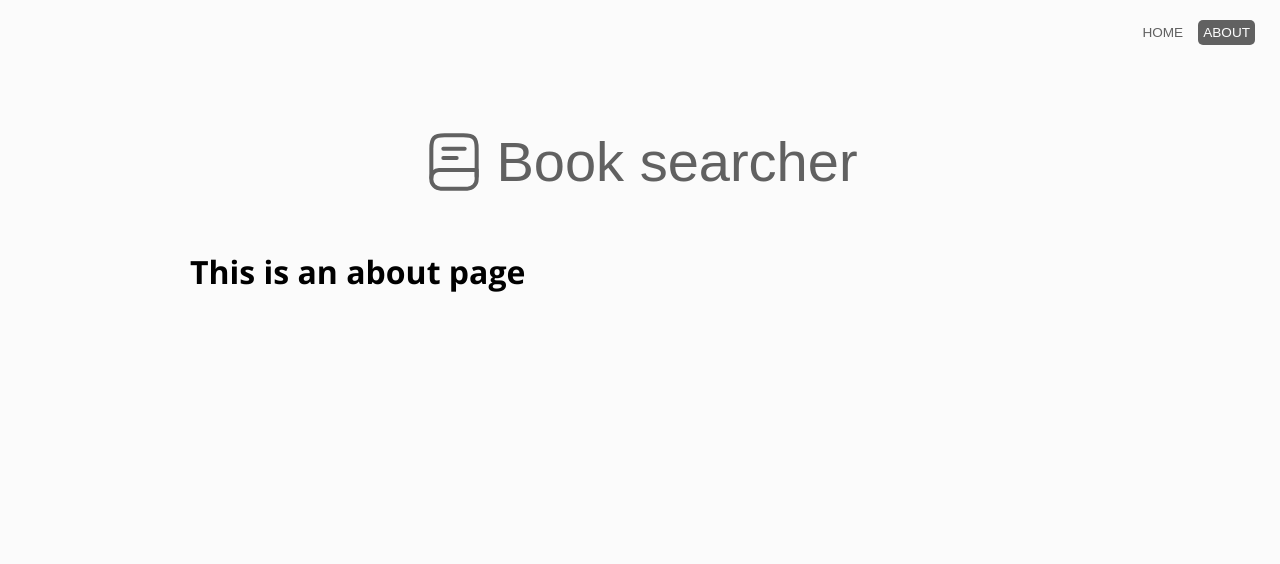
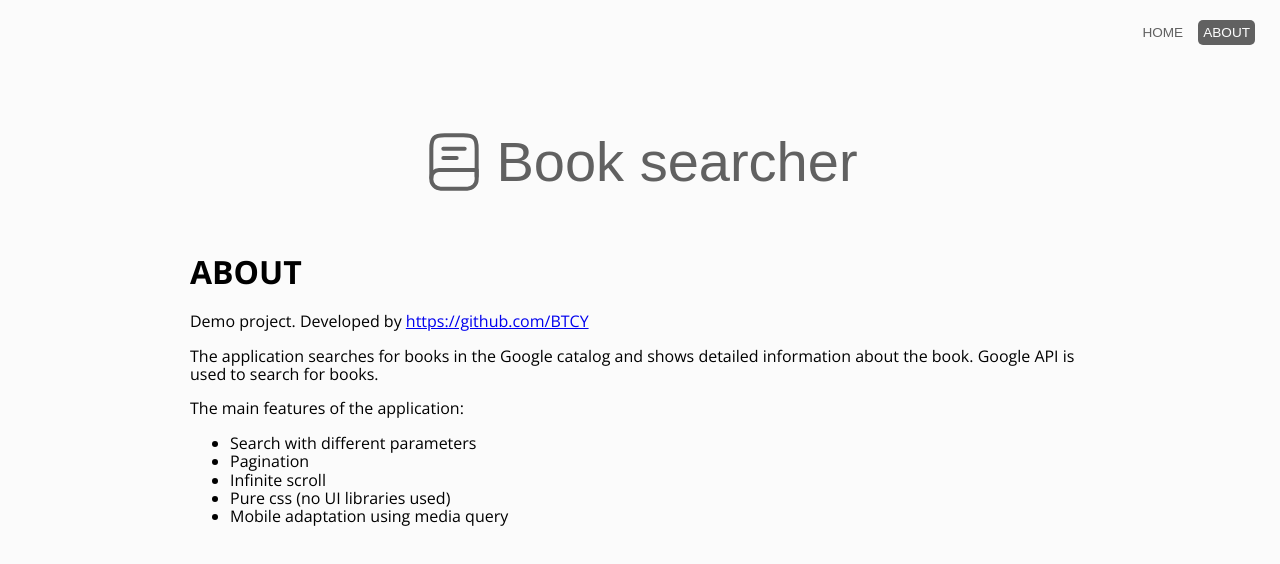
Before and after one commit to BTCY/book-catalog-vue-js, a Vue app: page /about in a window 1280 px wide. Shown: the top 564 px of the page. Built offline with nearby package versions, Linux system fonts and the light colour scheme.

Commit message:
Creation of the About page

```diff
--- a/src/components/BookDetails.vue
+++ b/src/components/BookDetails.vue
@@ -148,11 +148,14 @@ export default {
         }
         this.loadState = "success"
       })
-      .catch((error: any) => console.log(error))
+      .catch((error) => {
+        console.log(error);
+        this.loadState = "error"
+        this.book = undefined;
+      })
   }
 }
 </script>
-
 
 <style scoped>  .book-details-wrap {
     margin-bottom: 30px;
--- a/src/views/AboutView.vue
+++ b/src/views/AboutView.vue
@@ -1,8 +1,27 @@
 <template>
   <div class="about">
-    <h1>This is an about page</h1>
+    <h1>ABOUT</h1>
+
+    <p>
+      Demo project. Developed by <a href="https://github.com/BTCY" target="_blank">https://github.com/BTCY</a>
+    </p>
+
+    <p>
+      The application searches for books in the Google catalog and shows detailed information about the book. Google API
+      is used to search for books.
+    </p>
+
+    <p>
+      The main features of the application:
+    </p>
+    <ul>
+      <li>Search with different parameters</li>
+      <li>Pagination</li>
+      <li>Infinite scroll</li>
+      <li>Pure css (no UI libraries used)</li>
+      <li>Mobile adaptation using media query</li>
+    </ul>
   </div>
 </template>
 
-<style>
-</style>
+<style></style>
```
